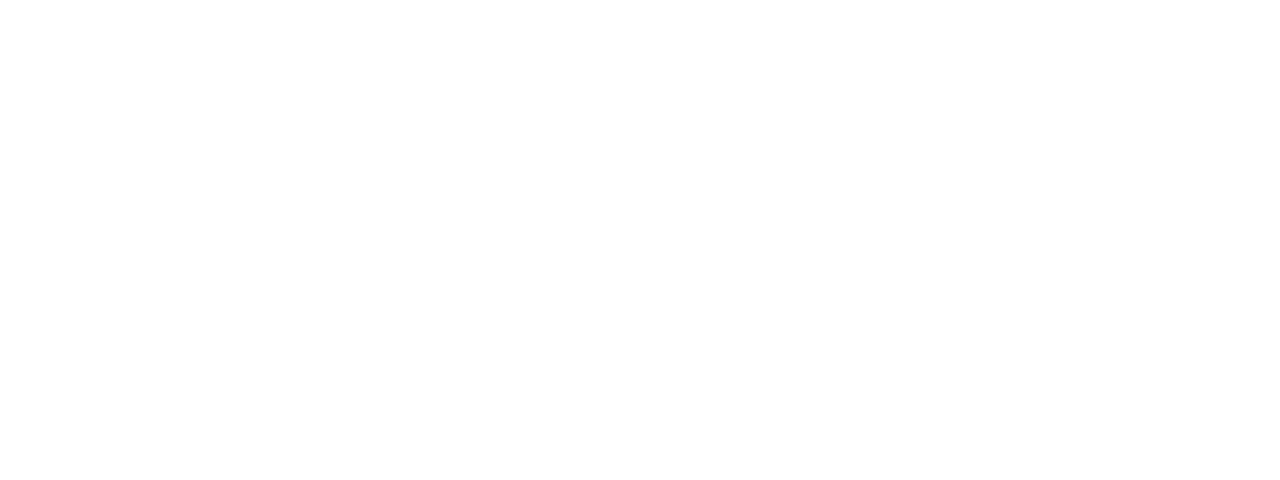
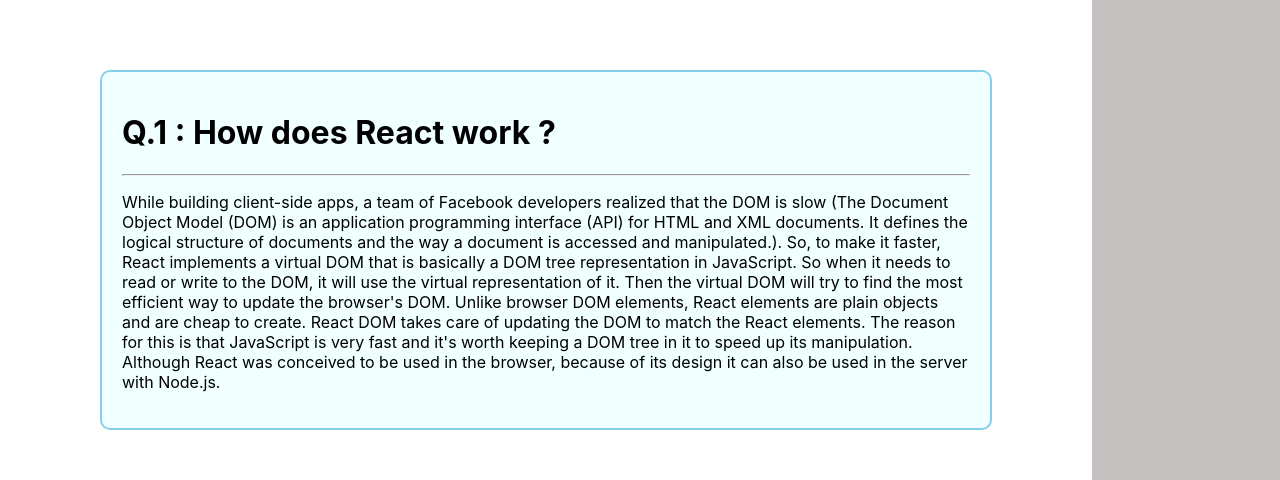
Before and after one commit to Programmer-Kayum/ultra-active-club-assign-8, a React (Create React App) app: page / in a window 1280 px wide. Shown: the part 1528-2008 px from the top of the page. Before the commit the page ends 1498 px from the top, so only its background shows below. Built offline with nearby package versions, Linux system fonts and the light colour scheme.

Commit message:
1st question sole

```diff
--- a/src/components/Exercises/Exercises.js
+++ b/src/components/Exercises/Exercises.js
@@ -1,5 +1,6 @@
 import React, { useEffect, useState } from 'react';
 import Exercise from '../Exercise/Exercise';
+import Question from '../QuestionPart/Question';
 import Summary from '../SummaryCart/Summary';
 import './Exercises.css';
 // import '../../../public/data.json';
@@ -37,6 +38,8 @@ const Exercises = () => {
                         ></Exercise>)
                     }
                 </div>
+
+                <Question></Question>
             </div>
             <div className='SummerysCart'>
 
--- /dev/null
+++ b/src/components/QuestionPart/Question.css
@@ -0,0 +1,10 @@
+.question-container {
+    padding: 100px;
+}
+
+.question-anser {
+    border: 2px solid skyblue;
+    background-color: azure;
+    padding: 20px;
+    border-radius: 10px;
+}
--- /dev/null
+++ b/src/components/QuestionPart/Question.js
@@ -0,0 +1,21 @@
+import React from 'react';
+import './Question.css';
+
+const Question = () => {
+    return (
+        <div className='question-container'>
+            <div className='question-anser'>
+                <h1>Q.1 : How does React work ?</h1>
+                <hr />
+                <p>
+                    While building client-side apps, a team of Facebook developers realized that the DOM is slow (The Document Object Model (DOM) is an application programming interface (API) for HTML and XML documents. It defines the logical structure of documents and the way a document is accessed and manipulated.). So, to make it faster, React implements a virtual DOM that is basically a DOM tree representation in JavaScript. So when it needs to read or write to the DOM, it will use the virtual representation of it. Then the virtual DOM will try to find the most efficient way to update the browser's DOM.
+                    Unlike browser DOM elements, React elements are plain objects and are cheap to create. React DOM takes care of updating the DOM to match the React elements. The reason for this is that JavaScript is very fast and it's worth keeping a DOM tree in it to speed up its manipulation.
+                    Although React was conceived to be used in the browser, because of its design it can also be used in the server with Node.js.
+                </p>
+
+            </div>
+        </div>
+    );
+};
+
+export default Question;
--- a/src/components/SummaryCart/Summary.js
+++ b/src/components/SummaryCart/Summary.js
@@ -4,11 +4,16 @@ import './Summary.css';
 
 const Summary = (props) => {
 
+
     const [breakTime, setBreakTime] = useState([])
 
     const addBreakTime = (time) => {
         setBreakTime(time);
     }
+
+
+
+
 
     const { iteam } = props
     let totalTime = 0;
```
